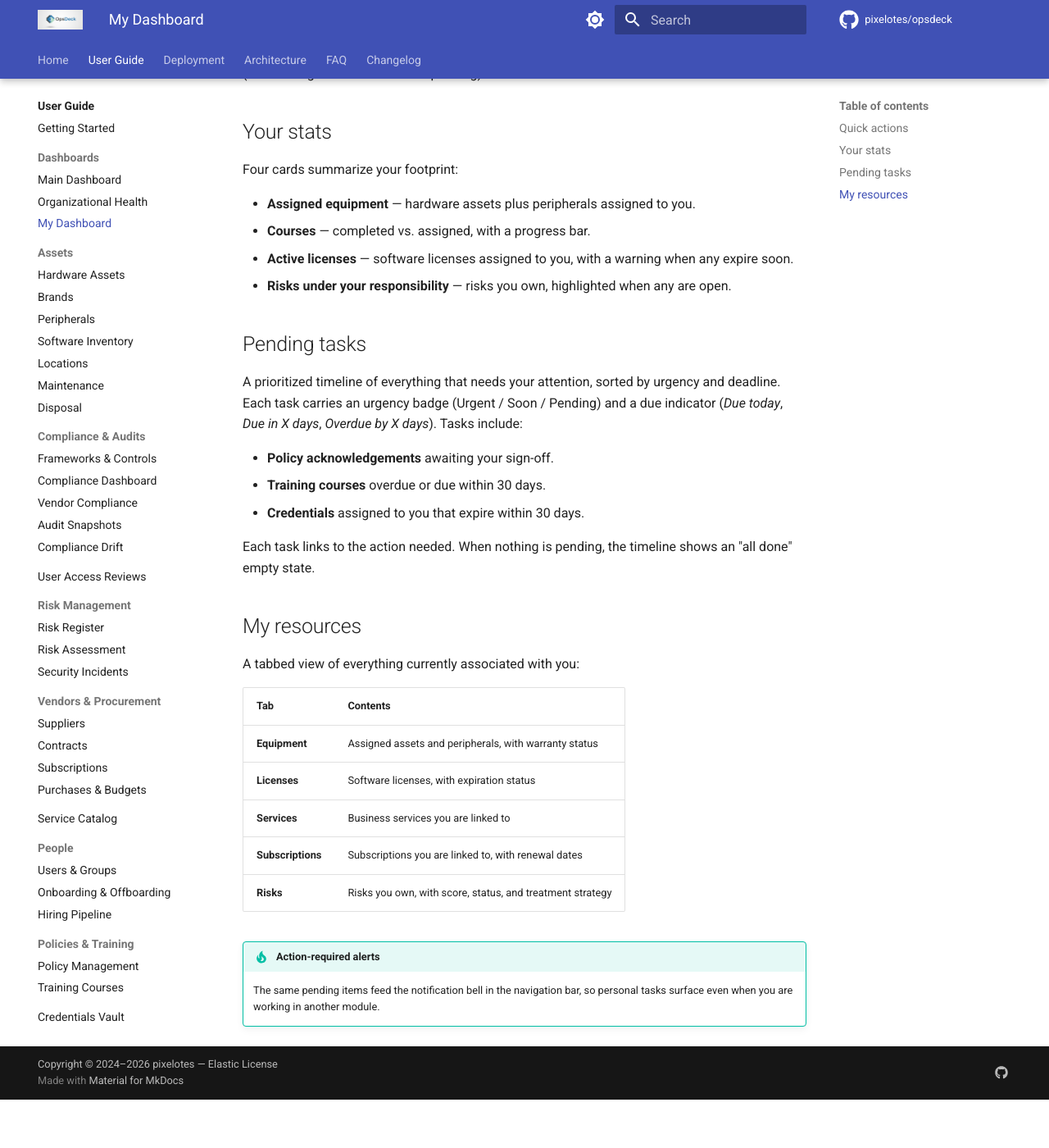
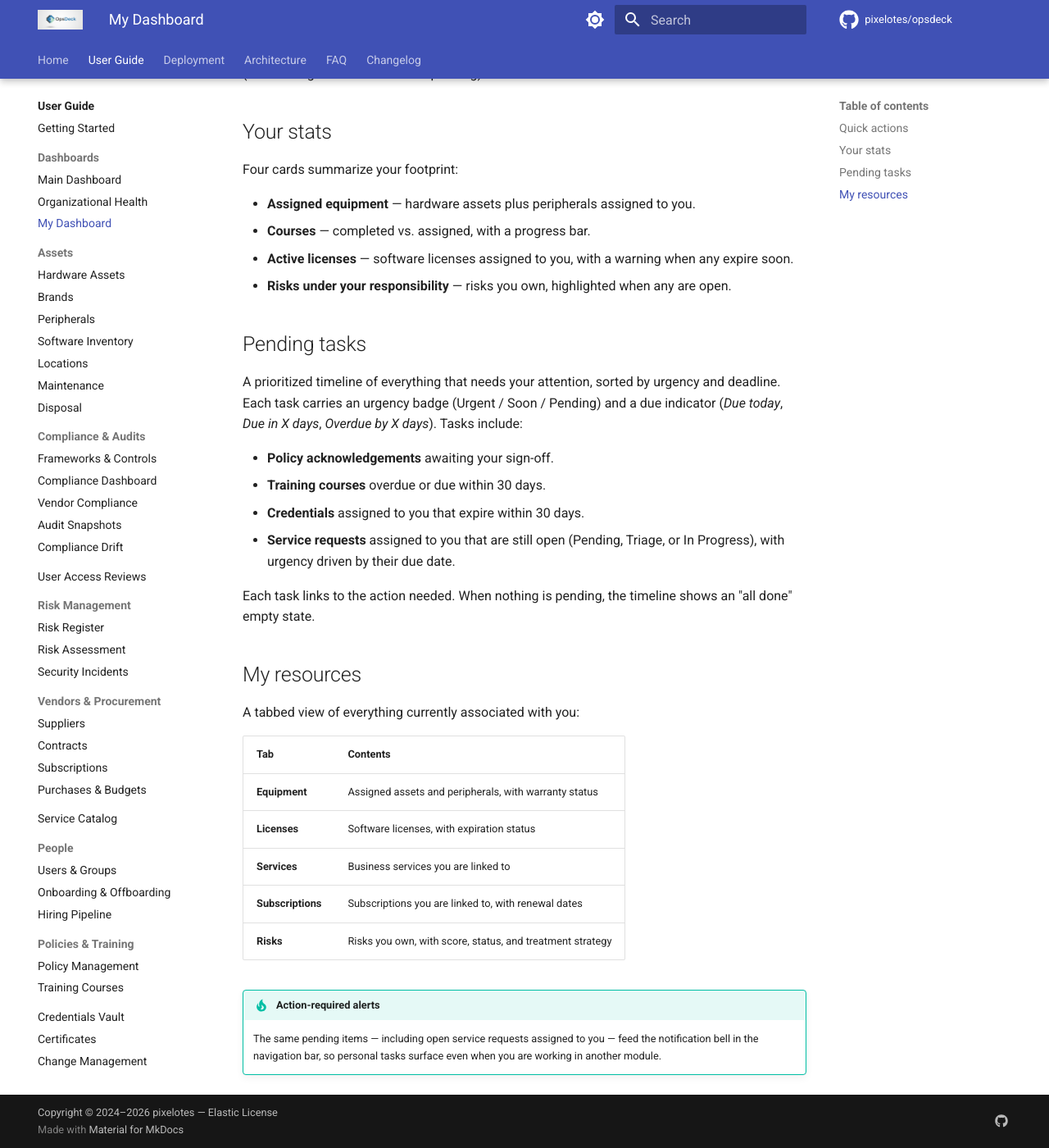
Before and after one commit to pixelotes/opsdeck-web, an MkDocs documentation site: the page built from docs-content/user-guide/my-dashboard.md, in a window 1280 px wide and 1400 px high, scrolled down 478 px. Shown: the whole window at 82% size. Built offline with MkDocs 1.6.1 and Material for MkDocs 9.7.7, drawn with Linux system fonts in a browser that asks for light colours; comment, search, counter and statistics services are not loaded; before the commit the page ends 1819 px from its top, so only the background shows below that.

Commit message:
docs: note assigned tickets in pending tasks and the alert bell

```diff
--- a/docs-content/user-guide/my-dashboard.md
+++ b/docs-content/user-guide/my-dashboard.md
@@ -28,6 +28,7 @@
 - **Policy acknowledgements** awaiting your sign-off.
 - **Training courses** overdue or due within 30 days.
 - **Credentials** assigned to you that expire within 30 days.
+- **Service requests** assigned to you that are still open (Pending, Triage, or In Progress), with urgency driven by their due date.
 
 Each task links to the action needed. When nothing is pending, the timeline shows an "all done" empty state.
 
@@ -44,4 +45,4 @@
 | **Risks** | Risks you own, with score, status, and treatment strategy |
 
 !!! tip "Action-required alerts"
-    The same pending items feed the notification bell in the navigation bar, so personal tasks surface even when you are working in another module.
+    The same pending items — including open service requests assigned to you — feed the notification bell in the navigation bar, so personal tasks surface even when you are working in another module.
```
